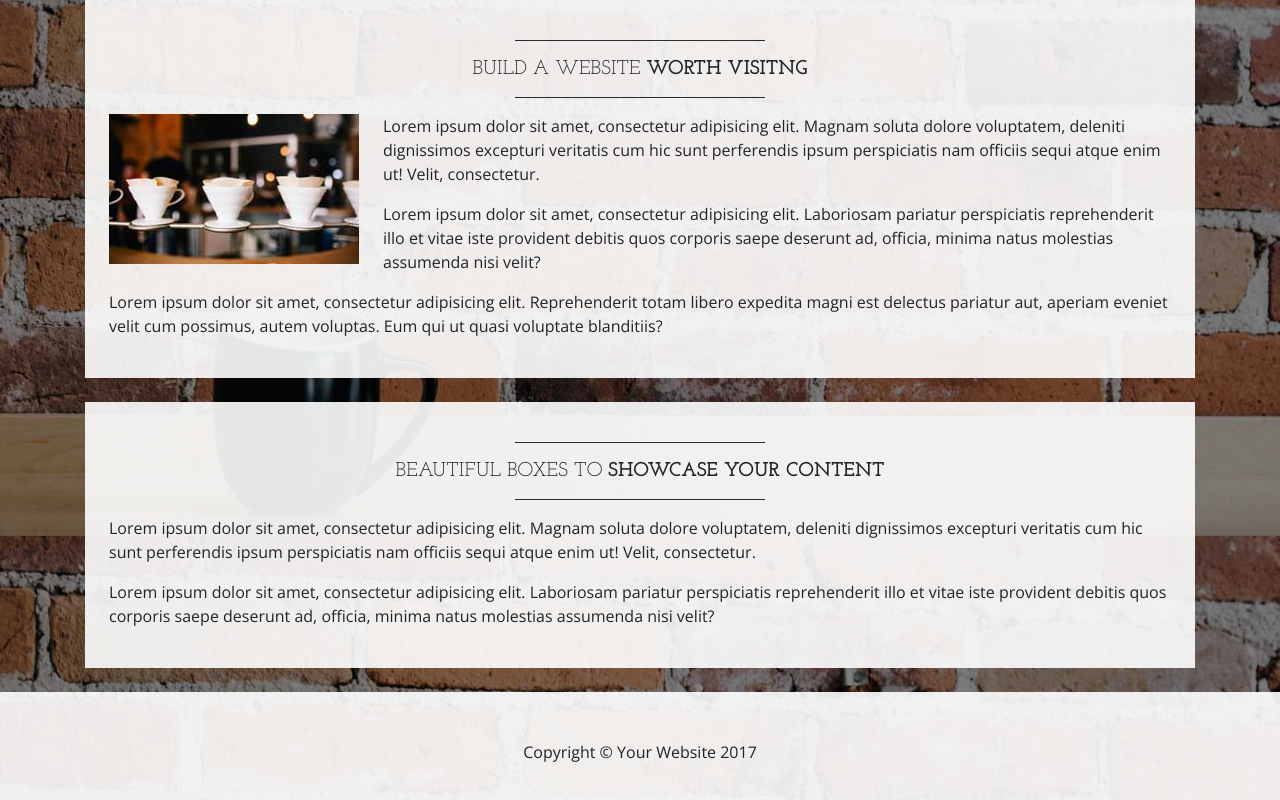
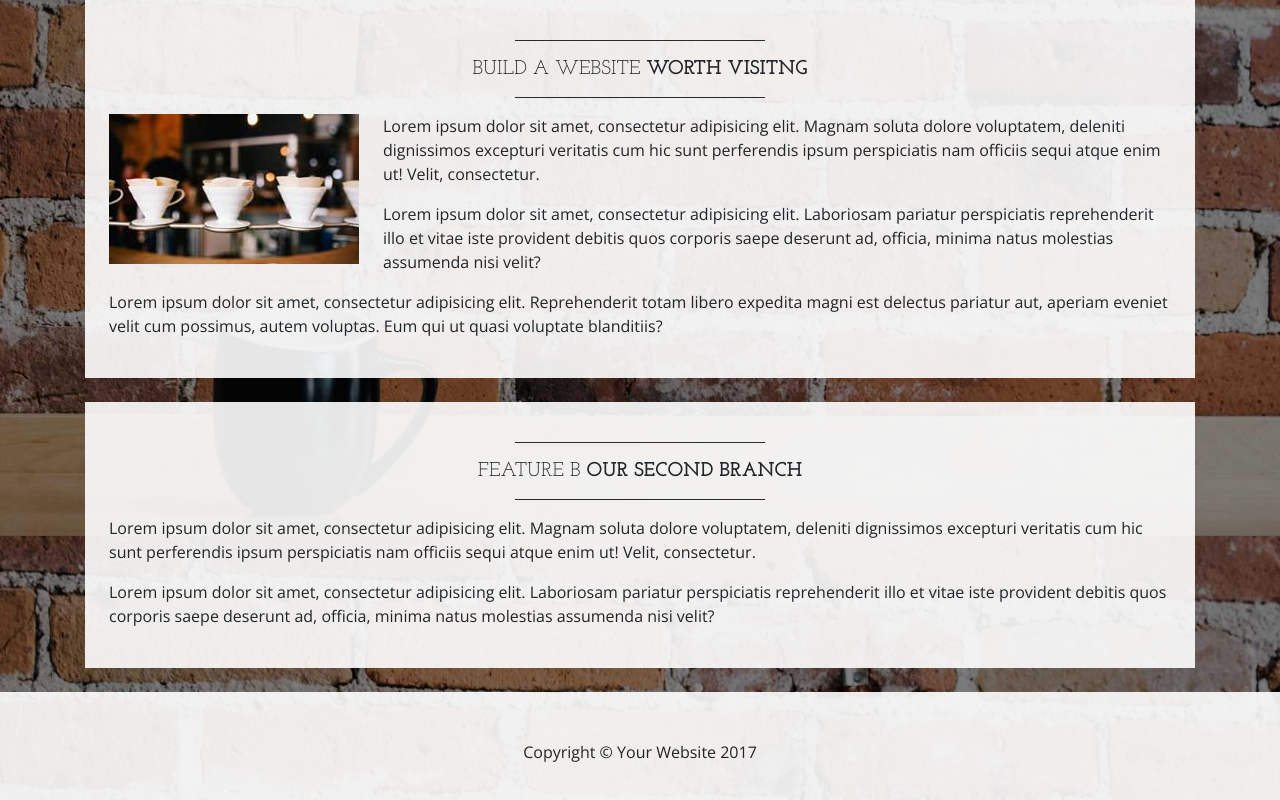
Before and after one commit to templer81/LearnGitCourseLearnablebySimon, a website: page index.html in a window 1280 px wide. Shown: the part 1064-1864 px from the top of the page. Drawn offline with nearby package versions, Linux system fonts and the light colour scheme.

Commit message:
Initial commit on feature B

```diff
--- a/index.html
+++ b/index.html
@@ -121,8 +121,8 @@
 
       <div class="bg-faded p-4 my-4">
         <hr class="divider">
-        <h2 class="text-center text-lg text-uppercase my-0">Beautiful boxes to
-          <strong>showcase your content</strong>
+        <h2 class="text-center text-lg text-uppercase my-0">Feature B
+          <strong>our second branch</strong>
         </h2>
         <hr class="divider">
         <p>Lorem ipsum dolor sit amet, consectetur adipisicing elit. Magnam soluta dolore voluptatem, deleniti dignissimos excepturi veritatis cum hic sunt perferendis ipsum perspiciatis nam officiis sequi atque enim ut! Velit, consectetur.</p>
```
